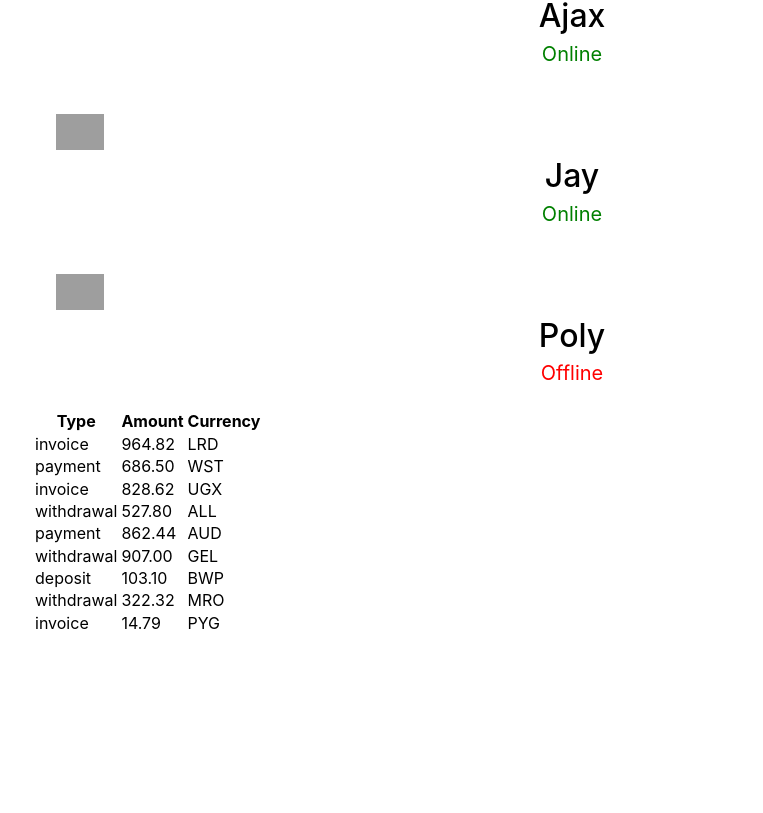
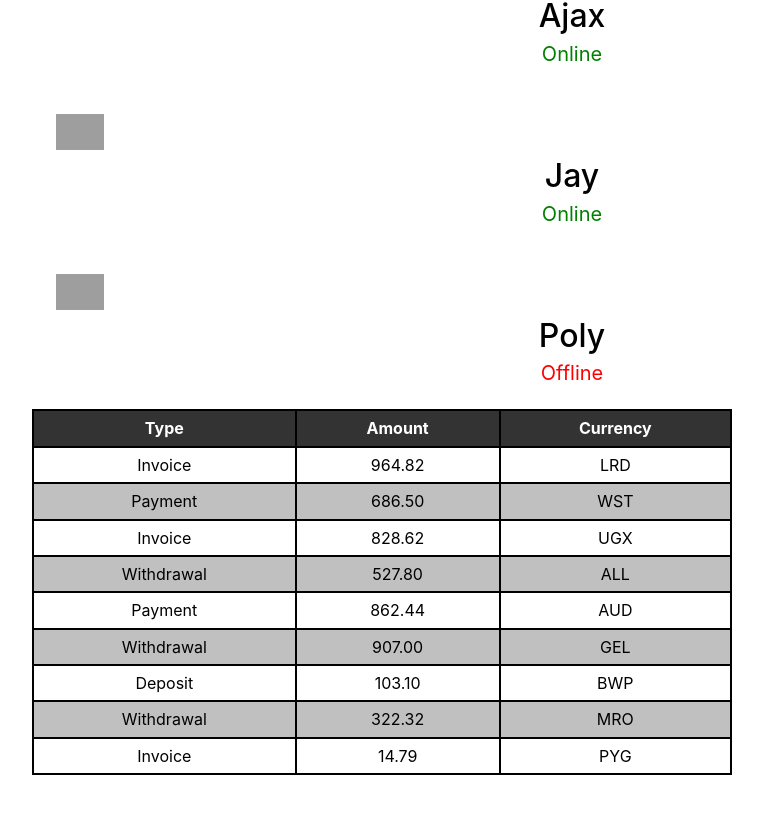
Before and after one commit to viowl/goit-react-hw-01, a React (Vite) app: page / in a window 1280 px wide. Shown: the part 1049-1862 px from the top of the page, without its empty margins (68-831 px from the left). Before the commit the page ends 1784 px from the top, so only its background shows below. Built offline with nearby package versions, Linux system fonts and the light colour scheme; grey boxes are pictures that could not be loaded.

Commit message:
finish 3 test

```diff
--- a/src/components/TransactionHistory/TransactionHistory.jsx
+++ b/src/components/TransactionHistory/TransactionHistory.jsx
@@ -12,11 +12,11 @@ const TransactionHistory = ({ items }) => {
       </thead>
 
       <tbody>
-        {items.map((transaction) => (
-          <tr key={transaction.id} className={css.tableStrings}>
-            <td>{transaction.type}</td>
-            <td>{transaction.amount}</td>
-            <td>{transaction.currency}</td>
+        {items.map(({ id, type, amount, currency }) => (
+          <tr key={id} className={css.tableStrings}>
+            <td>{type}</td>
+            <td>{amount}</td>
+            <td>{currency}</td>
           </tr>
         ))}
       </tbody>
--- a/src/components/TransactionHistory/TransactionHistory.module.css
+++ b/src/components/TransactionHistory/TransactionHistory.module.css
@@ -0,0 +1,23 @@
+.table {
+  width: 700px;
+  height: 360px;
+  border-collapse: collapse;
+}
+
+.table * {
+  border: 2px solid black;
+  padding: 8px;
+  text-align: center;
+}
+
+.title {
+  background-color: #333;
+  color: #fff;
+}
+
+.tableStrings {
+  text-transform: capitalize;
+}
+.tableStrings:nth-child(even) {
+  background-color: #c0c0c0;
+}
```
